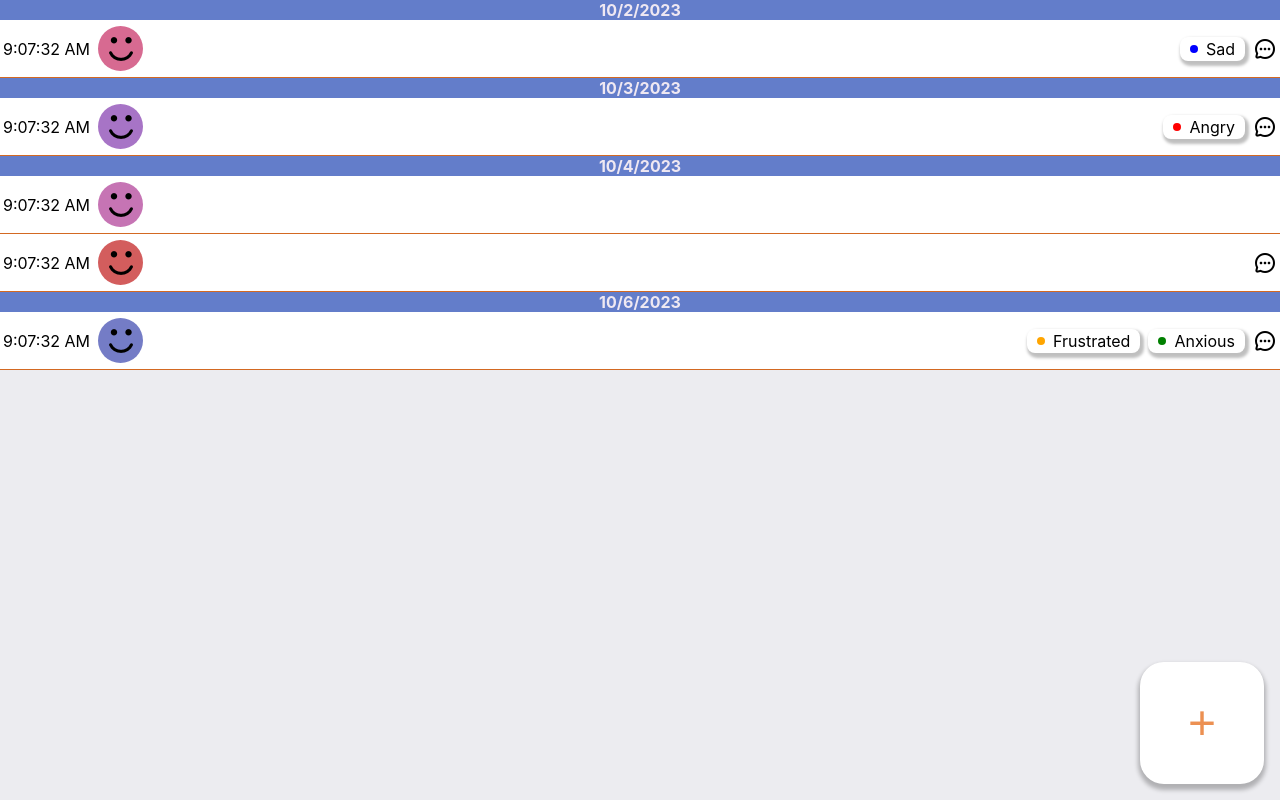
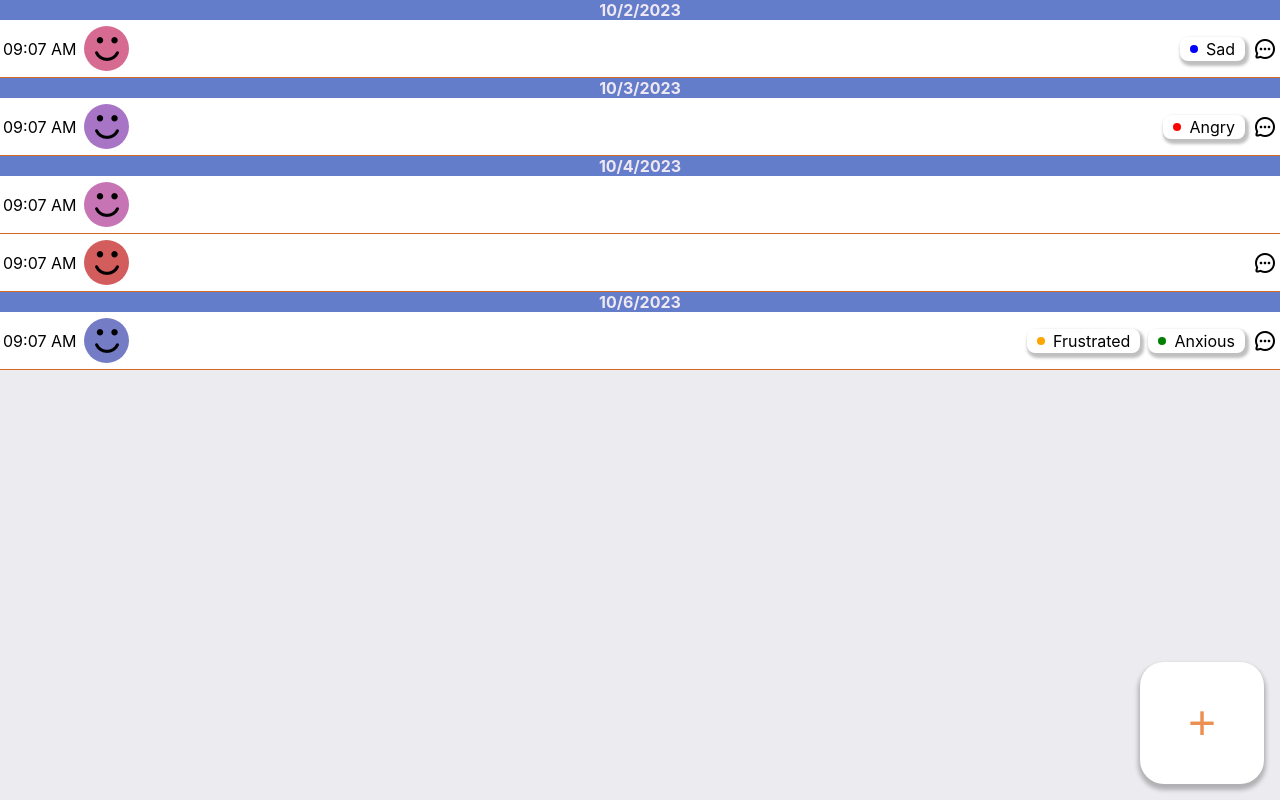
Before and after one commit to ndrlpzm/mood-tracker, a React (Create React App) app: page / in a window 1280 px wide. Built offline with nearby package versions, Linux system fonts and the light colour scheme.

Commit message:
Changes time format

```diff
--- a/src/home/HomeArticle.tsx
+++ b/src/home/HomeArticle.tsx
@@ -22,7 +22,7 @@ function HomeArticle({ mood, colorMappings }: HomeArticleInput) {
 		  };
 	return (
 		  <article className="home-article" key={mood.id} onClick={loadMood}>
-			  <span>{mood.date.toLocaleTimeString()}</span>
+			  <span>{mood.date.toLocaleTimeString([], { hour: "2-digit", minute: "2-digit" })}</span>
 			  <div className="mood-value" style={{ backgroundColor: colorMappings.get(mood.value) }}>
 			  </div>
 			<TagDisplay tagList={mood.tags} />
```
